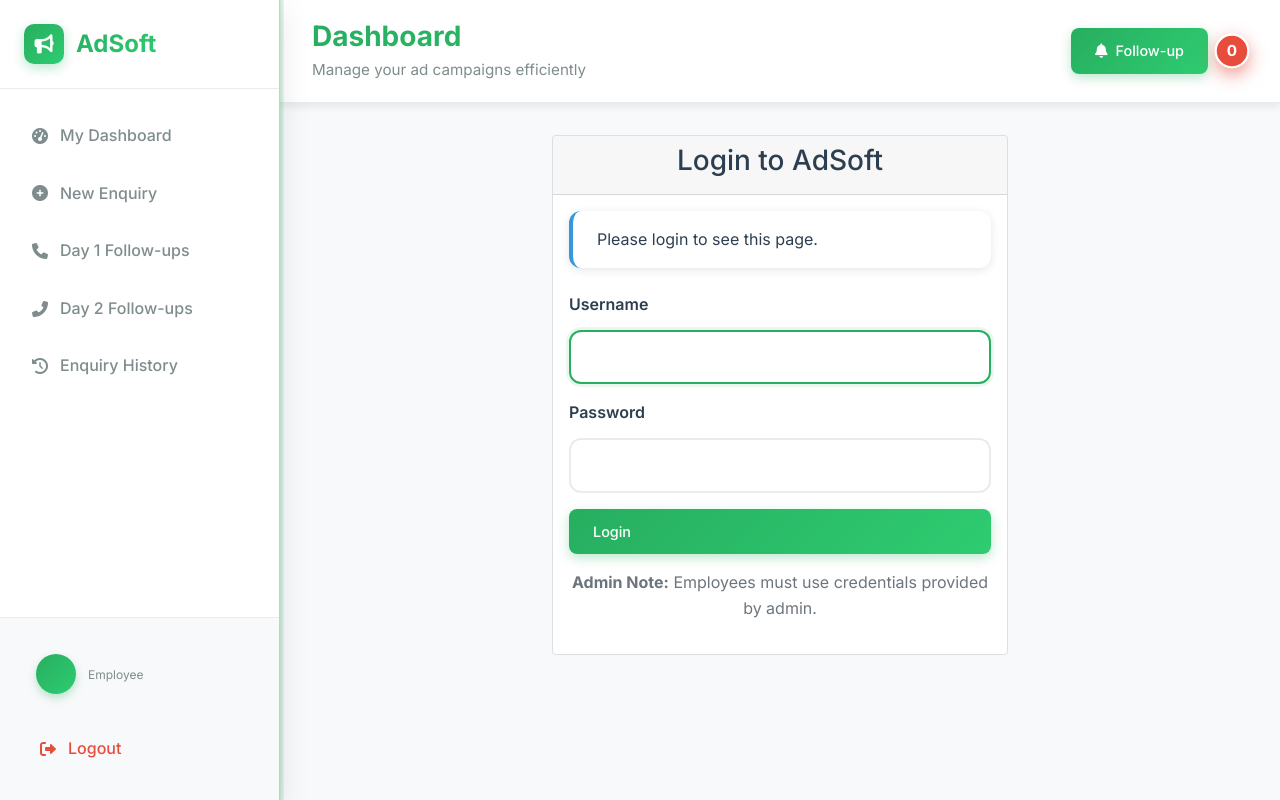
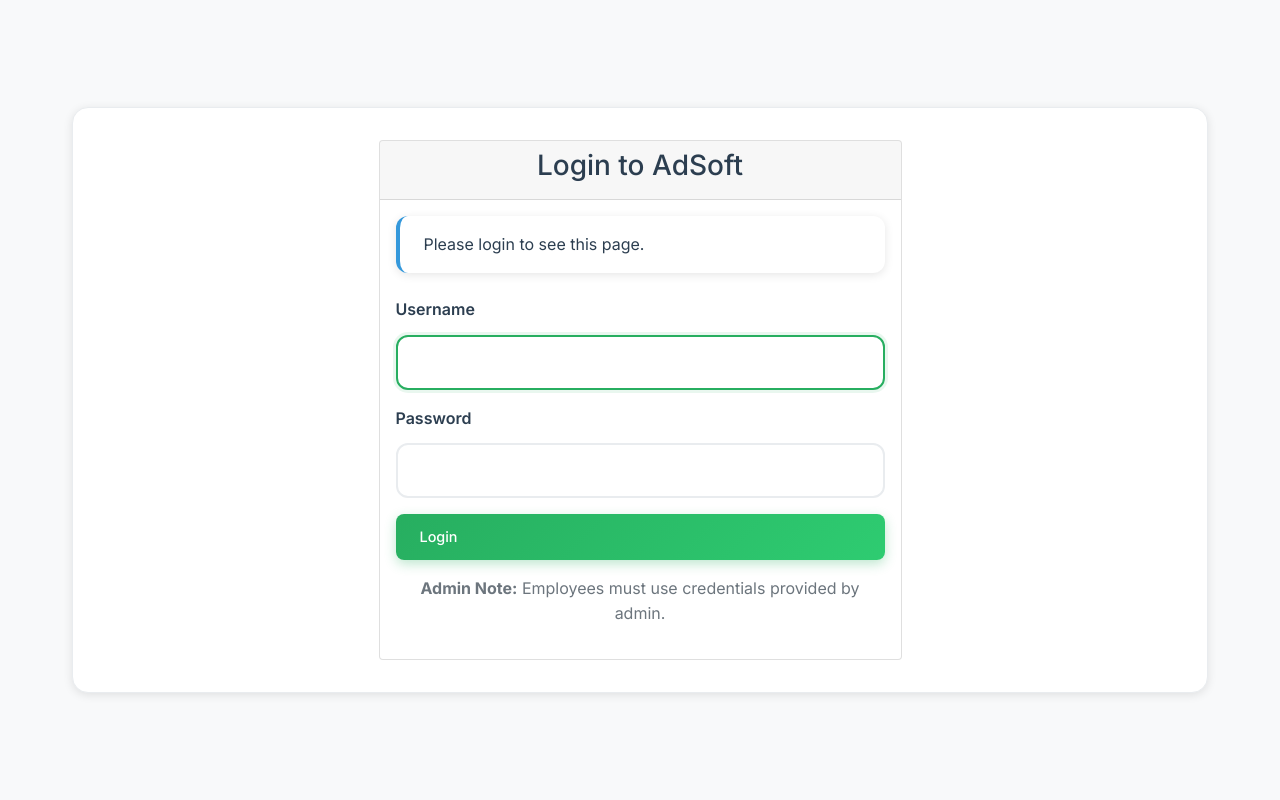
Before and after one commit to sanjith3/adcampaigns, a Django app: page /login/?next=/dashboard/activate-ad/35/ in a window 1280 px wide. Run offline with Django 5.2, Linux system fonts and the light colour scheme; data that the repository does not hold is empty.

Commit message:
updated login design

```diff
--- a/campaigns/static/css/theme.css
+++ b/campaigns/static/css/theme.css
@@ -87,6 +87,32 @@ body {
 .dashboard-container {
     display: flex;
     min-height: 100vh;
+}
+
+/* Auth Container for login/logout pages */
+.auth-container {
+    min-height: 100vh;
+    display: flex;
+    align-items: center;
+    justify-content: center;
+    background: var(--bg-secondary);
+    padding: 2rem;
+}
+
+.auth-content {
+    width: 100%;
+    max-width: 1200px;
+    margin: 0 auto;
+    padding: 2rem;
+}
+
+/* Ensure auth pages have proper styling */
+.auth-content .content-area {
+    background: var(--bg-primary);
+    border-radius: var(--border-radius-lg);
+    box-shadow: var(--shadow);
+    padding: 2rem;
+    border: 1px solid var(--border-color);
 }
 
 /* Sidebar Styles */
--- a/campaigns/templates/base.html
+++ b/campaigns/templates/base.html
@@ -51,6 +51,7 @@
         </div>
     </div>
 
+    {% if user.is_authenticated and '/dashboard/' in request.path %}
     <div class="dashboard-container">
         <!-- Sidebar -->
         <nav class="sidebar" id="sidebar">
@@ -153,9 +154,6 @@
                 </div>
 
                 <!-- Follow-up Button -->
-
-
-
                 <!-- Follow-up Notification Bell -->
                 <div class="top-actions follow-btn d-flex align-items-center gap-2">
                     <a href="?view=follow" class="btn btn-success">
@@ -165,10 +163,12 @@
                         <span class="badge-count">0</span>
                     </div>
                 </div>
-
-
-
             </header>
+    {% else %}
+    <!-- Full-width content for login/logout pages -->
+    <div class="auth-container">
+        <main class="auth-content">
+    {% endif %}
 
             <div class="content-area">
                 {% if messages %}
@@ -192,7 +192,12 @@
                 {% endblock %}
             </div>
         </main>
+    {% if user.is_authenticated and '/dashboard/' in request.path %}
     </div>
+    {% else %}
+        </main>
+    </div>
+    {% endif %}
 
     <!-- Scripts -->
     <script src="https://cdn.jsdelivr.net/npm/bootstrap@5.1.3/dist/js/bootstrap.bundle.min.js"></script>
@@ -224,6 +229,11 @@
                 .catch(error => console.error('Error fetching notifications:', error));
         }
 
+        // Only run notification functions on dashboard pages
+        const isDashboardPage = window.location.pathname.includes('/dashboard/');
+
+        // Check if user is authenticated and on dashboard page
+        if (isDashboardPage) {
             // Run on page load
             fetchNotifications();
 
@@ -232,6 +242,7 @@
 
             // Test function to show badge (remove in production)
             // updateFollowUpBadge(5); // Uncomment to test badge visibility
+        }
         </script>
 
 
--- a/campaigns/templates/campaigns/admin_dashboard.html
+++ b/campaigns/templates/campaigns/admin_dashboard.html
@@ -17,14 +17,14 @@
                     <i class="fas fa-shield-alt"></i> Admin Dashboard
                 {% endif %}
             </h1>
-            <div class="d-flex align-items-center gap-2">
+            <!-- <div class="d-flex align-items-center gap-2">
                 <span class="badge bg-primary me-2">Total Ads: {{ status_counts.all }}</span>
                 <span class="badge bg-secondary me-2">Enquiries: {{ status_counts.enquiry }}</span>
                 <span class="badge bg-dark me-2">Hold: {{ status_counts.hold }}</span>
                 <span class="badge bg-warning me-2">Pending: {{ status_counts.pending }}</span>
                 <span class="badge bg-success me-2">Active: {{ status_counts.active }}</span>
                 <span class="badge bg-info">Completed: {{ status_counts.completed }}</span>
-            </div>
+            </div> -->
         </div>
 
         <div class="mb-3 d-flex gap-2">
```
Lines whose indentation alone changed are shown as unchanged.
